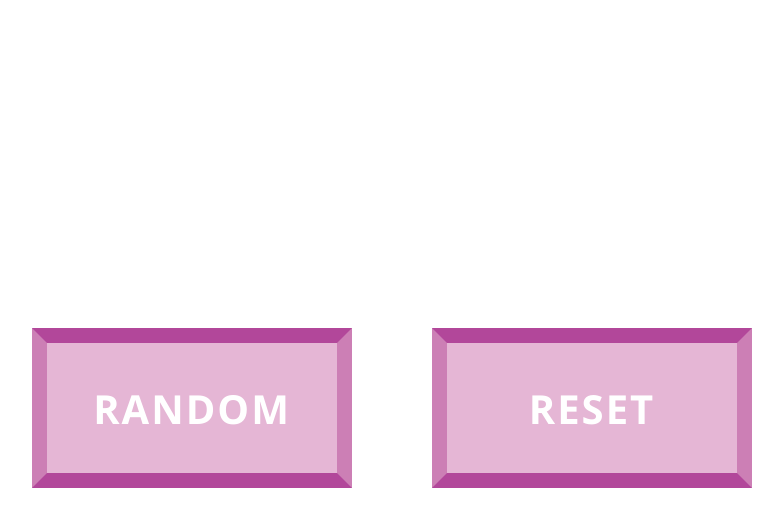
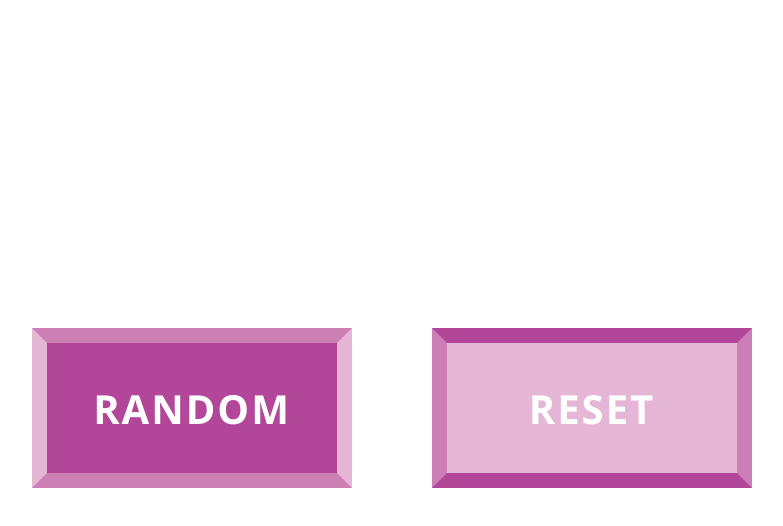
Before and after one commit to gprocell927/color-changer, a plain HTML site: page index.html in a window 1280 px wide. In both pictures the pointer is over the button "RANDOM". Shown: the whole page, without its empty margins (256-1039 px from the left). Drawn offline with nearby package versions, Linux system fonts and the light colour scheme.

Commit message:
Added hover style on buttons

```diff
--- a/styles.css
+++ b/styles.css
@@ -11,6 +11,11 @@ button {
   border-width: 15px;
   border-color: #B2479A #CC7FB5;
   border-style: solid;
+}
+
+button:hover {
+  background-color: #B2479A;
+  border-color: #CC7FB5 #E5B6D5;
 }
 
 #random-button {
```
